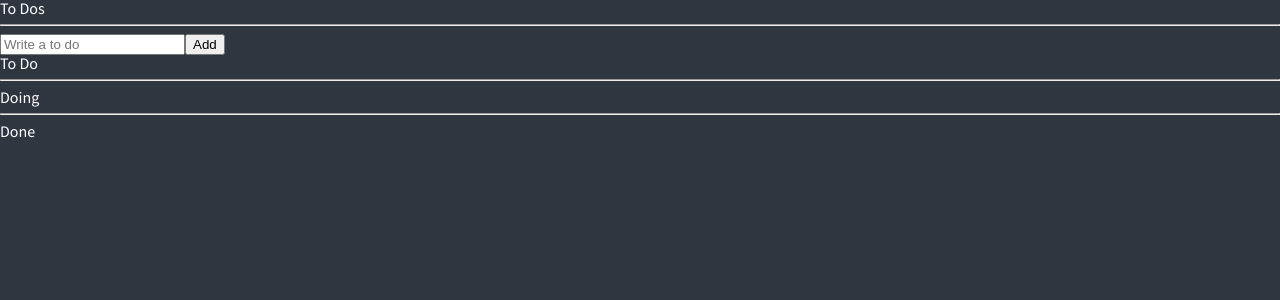
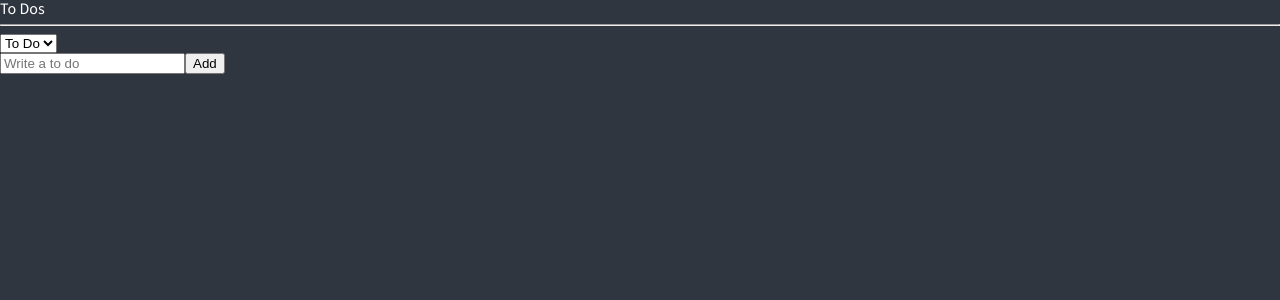
Before and after one commit to joyeajin/react_typescript_study_03_kanban, a React (Vite) app: page / in a window 1280 px wide. Shown: the top 300 px of the page. Built offline with nearby package versions, Linux system fonts and the light colour scheme.

Commit message:
selector를 이용해서 리팩토링

```diff
--- a/src/atom.tsx
+++ b/src/atom.tsx
@@ -5,6 +5,11 @@
   category: "DONE" | "DOING" | "TO_DO";
   id: number;
 }
+
+export const categoryState = atom({
+  key: "category",
+  default: "TO_DO",
+});
 
 export const toDoState = atom<IToDo[]>({
   key: "toDo",
@@ -15,10 +20,7 @@
   key: "toDoSelector",
   get: ({ get }) => {
     const toDos = get(toDoState);
-    return [
-      toDos.filter((toDo) => toDo.category === "TO_DO"),
-      toDos.filter((toDo) => toDo.category === "DOING"),
-      toDos.filter((toDo) => toDo.category === "DONE"),
-    ];
+    const category = get(categoryState);
+    return toDos.filter((toDo) => toDo.category === category);
   },
 });
--- a/src/components/ToDoList.tsx
+++ b/src/components/ToDoList.tsx
@@ -1,36 +1,29 @@
-import { useRecoilValue } from "recoil";
+import { useRecoilState, useRecoilValue } from "recoil";
 import CreateToDo from "./CreateToDo";
-import { toDoSelector, toDoState } from "../atom";
+import { categoryState, toDoSelector, toDoState } from "../atom";
 import ToDo from "./Todo";
 
 function ToDoList() {
-  const [toDo, doing, done] = useRecoilValue(toDoSelector);
+  const toDos = useRecoilValue(toDoSelector);
+  const [category, setCategory] = useRecoilState(categoryState);
+  const onInput = (event: React.FormEvent<HTMLSelectElement>) => {
+    setCategory(event.currentTarget.value);
+  };
+  console.log(category);
 
   return (
     <div>
       <h1>To Dos</h1>
       <hr />
+      <select value={category} onInput={onInput}>
+        <option value="TO_DO">To Do</option>
+        <option value="DOING">Doing</option>
+        <option value="DONE">Done</option>
+      </select>
       <CreateToDo />
-      <h2>To Do</h2>
-      <ul>
-        {toDo.map((toDo) => (
-          <ToDo key={toDo.id} {...toDo} />
-        ))}
-      </ul>
-      <hr />
-      <h2>Doing</h2>
-      <ul>
-        {doing.map((toDo) => (
-          <ToDo key={toDo.id} {...toDo} />
-        ))}
-      </ul>
-      <hr />
-      <h2>Done</h2>
-      <ul>
-        {done.map((toDo) => (
-          <ToDo key={toDo.id} {...toDo} />
-        ))}
-      </ul>
+      {toDos?.map((toDo) => (
+        <ToDo key={toDo.id} {...toDo} />
+      ))}
     </div>
   );
 }
```
